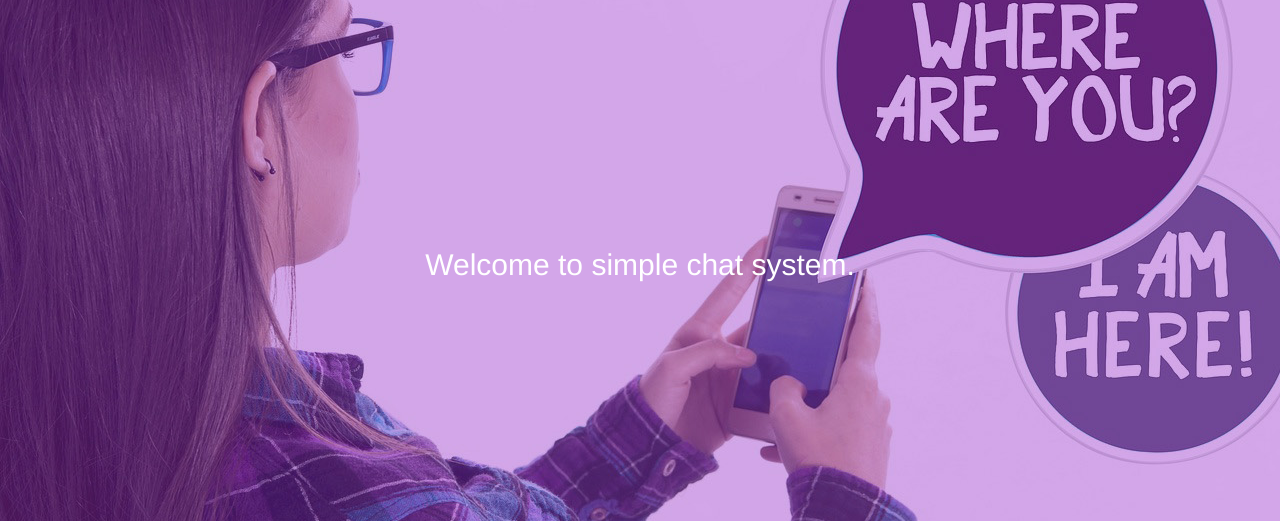
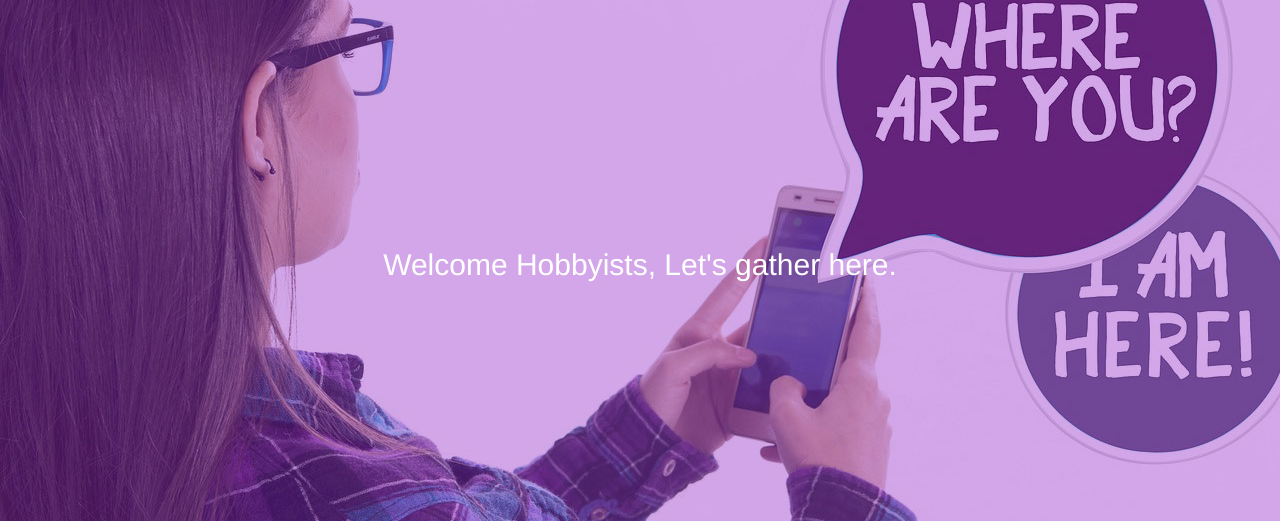
Before and after one commit to mariatesfaye/social-platform-for-hobbyists, a PHP site: page / in a window 1280 px wide. Shown: the part 52-573 px from the top of the page. Run offline with PHP 8.4, Linux system fonts and the light colour scheme.

Commit message:
Update index.php

```diff
--- a/social platform for hobbyist/index.php
+++ b/social platform for hobbyist/index.php
@@ -1,7 +1,7 @@
 <?php include "layouts/header.php"; ?>
 <div class="container">
 
-<center><h2 style="color:white; margin-top:20%">Welcome to simple chat system.</h2></center>
+<center><h2 style="color:#FFFFFF; margin-top:20%">Welcome Hobbyists, Let's gather here.</h2></center>
 </div>
 
 </body>
```
